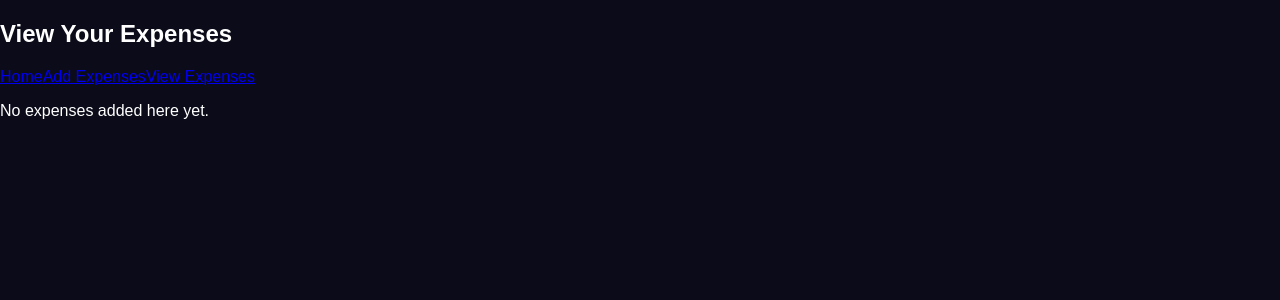
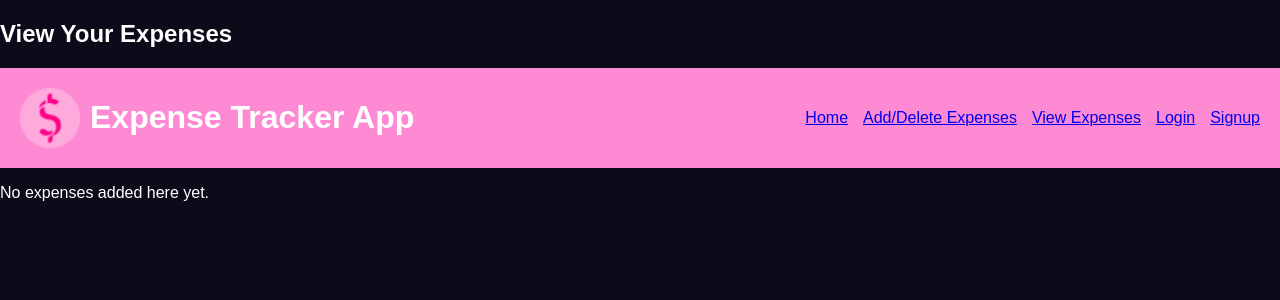
Before and after one commit to adeferanmi/Expense-Tracker, a Next.js app: page /expenses in a window 1280 px wide. Shown: the top 300 px of the page. Built offline with nearby package versions, Linux system fonts and the light colour scheme.

Commit message:
chore: update navbar with auth routes and basic styling

```diff
--- a/app/globals.css
+++ b/app/globals.css
@@ -198,3 +198,28 @@ body {
 .auth-link:hover {
   opacity: 0.8;
 }
+
+/*NAVBAR STYLING*/
+
+.navbar {
+  display: flex;
+  justify-content: space-between;
+  align-items: center;
+  padding: 20px;
+  background: #ff8ad4;
+}
+
+.left-section {
+  display: flex;
+  align-items: center;
+  gap: 10px;
+}
+
+.nav-text {
+  margin: 0;
+}
+
+.navbar nav {
+  display: flex;
+  gap: 15px;
+}
--- a/components/Navbar.tsx
+++ b/components/Navbar.tsx
@@ -1,11 +1,23 @@
 import Link from "next/link";
+import Image from "next/image";
 
 export default function Navbar(){
     return (
+        <header className="navbar">
+        <div className="left-section">
+            <Image src="/favicon.png" alt="App Logo" width={60} height={60} className="nav-logo"/>
+            <h1 className="nav-text">Expense Tracker App</h1>
+        </div>
+
         <nav>
             <Link href="/">Home</Link>
-            <Link href="/add-expense">Add Expenses</Link>
+            <Link href="/add-expense">Add/Delete Expenses</Link>
             <Link href="/expenses">View Expenses</Link>
+            <Link href="/login">Login</Link>
+            <Link href="/signup">Signup</Link>
         </nav>
+
+        </header>
+
     );
 }
```
